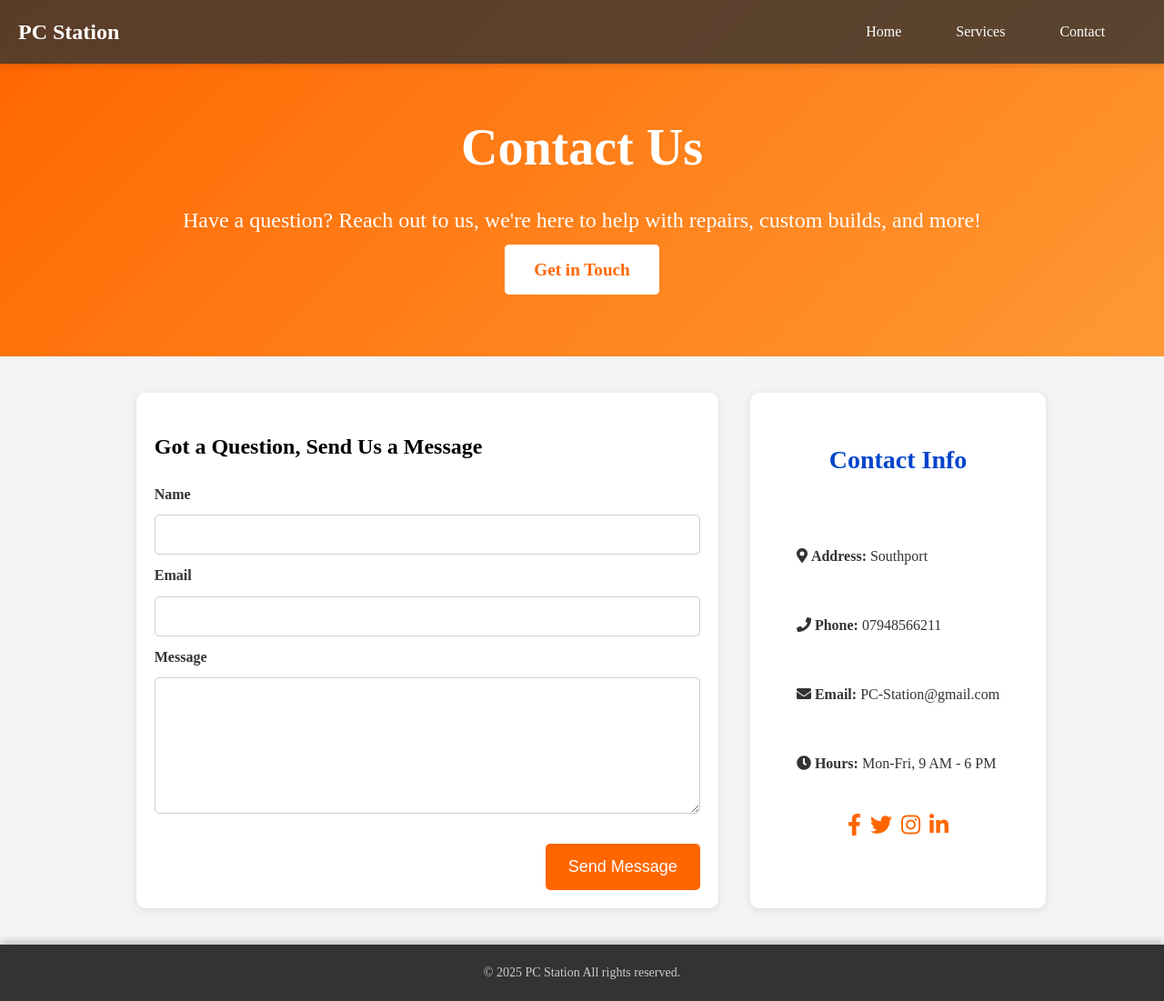
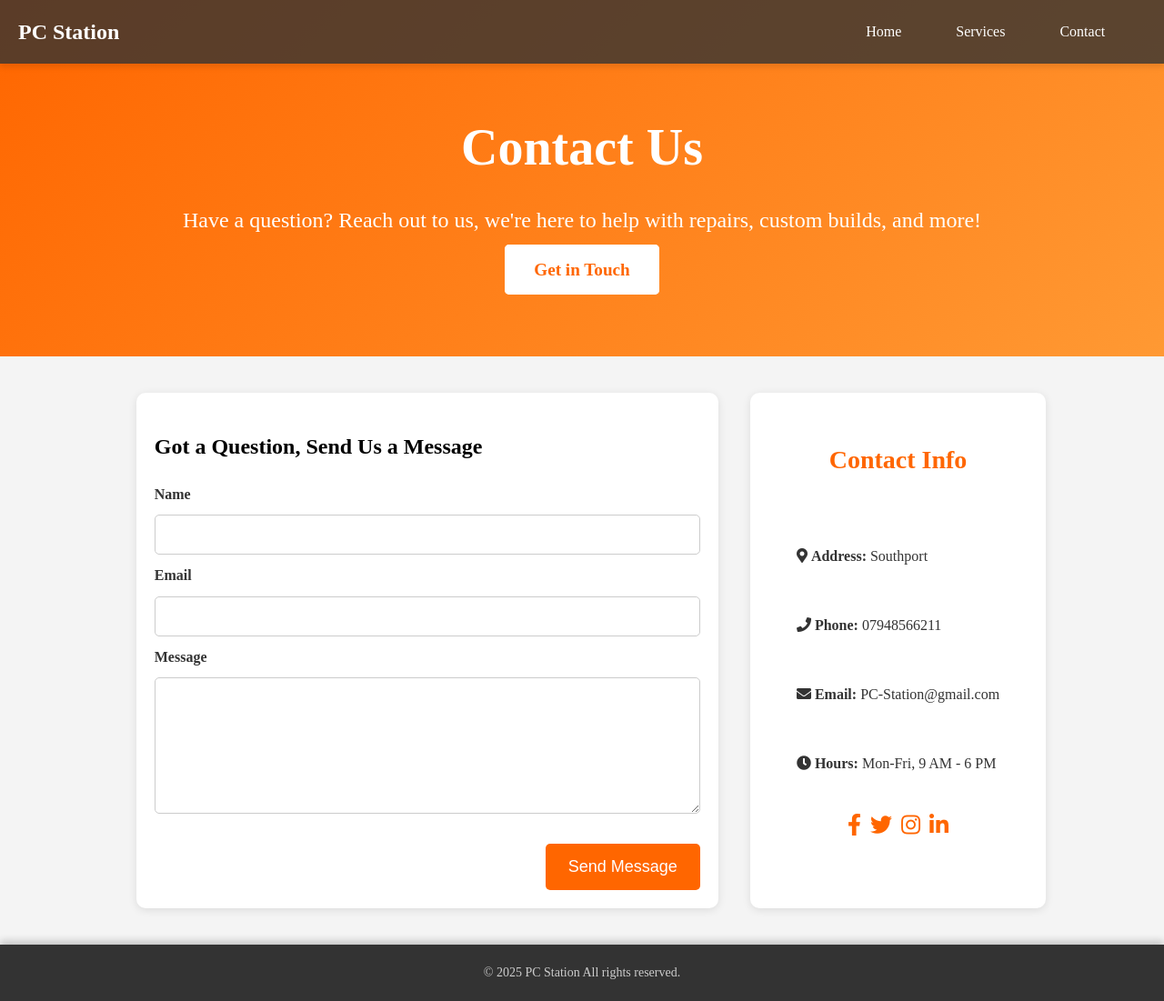
Before and after one commit to PCStationSouthport/PCStation, a Jekyll site: the page built from contact.md, in a window 1280 px wide. Shown: the whole page at 91% size. Built offline with Jekyll 4.4.1, drawn with Linux system fonts in a browser that asks for light colours.

Commit message:
Update contact.css

```diff
--- a/assets/css/contact.css
+++ b/assets/css/contact.css
@@ -121,7 +121,7 @@
     font-size: 28px;
     margin-bottom: 20px;
     text-align: center;
-    color: #0044cc;
+    color: #ff6600;
 padding-top: 0;
 margin-top:0;
 }
```
